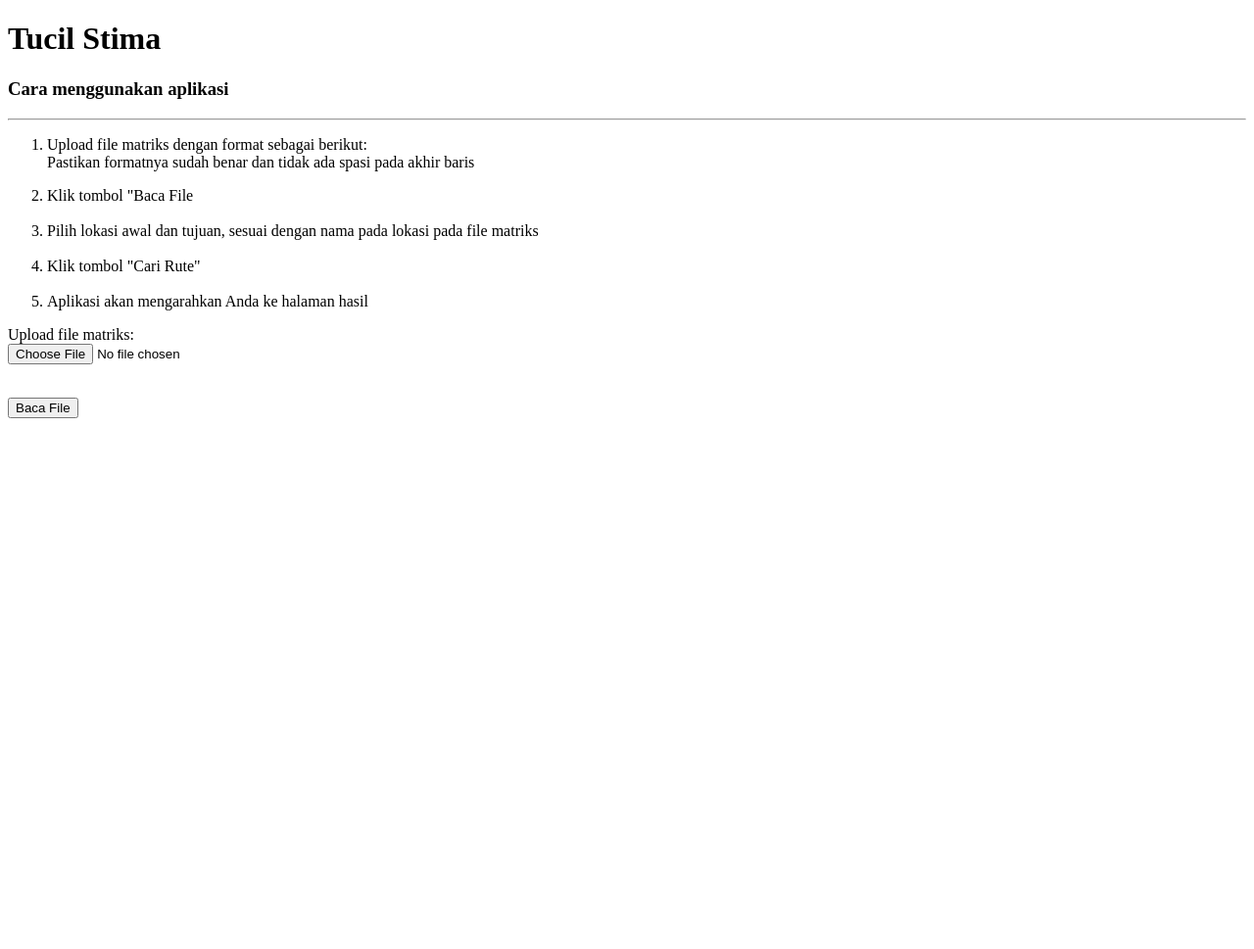
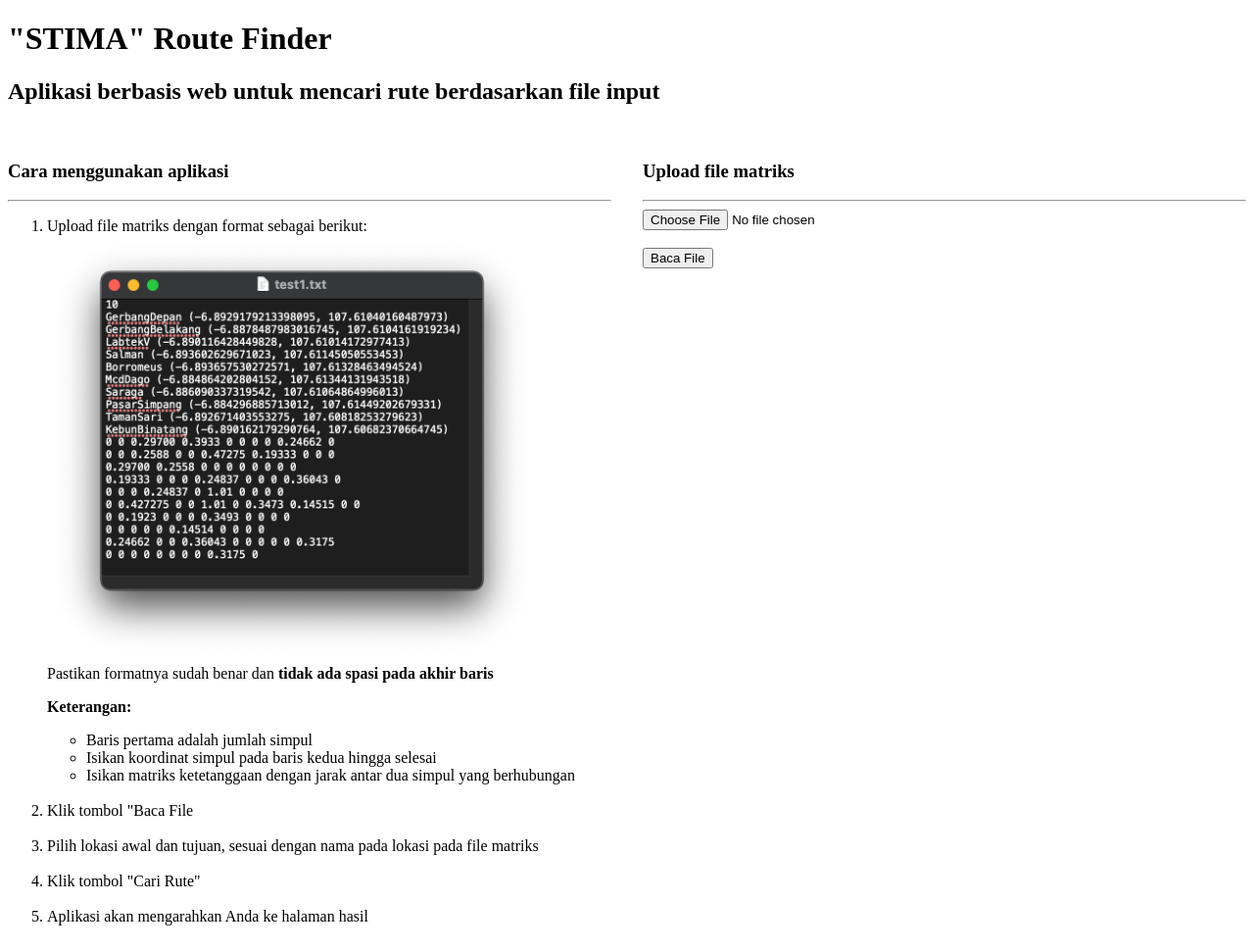
Before and after one commit to nabelanita/tucil-3-stima, a Flask app: page / in a window 1280 px wide. Shown: the whole page at 98% size. Before the commit the page ends 427 px from the top, so only its background shows below. Run offline with Flask 2, Linux system fonts and the light colour scheme.

Commit message:
edit html

```diff
--- a/web/app.py
+++ b/web/app.py
@@ -44,7 +44,7 @@ def result():
     node = json.dumps([{"lat": n[0], "lng": n[1]} for n in temp])
     res = json.dumps([{"lat": hasil[0], "lng": hasil[1]} for hasil in hasilLatLng])
     adjCoor = json.dumps(coor)
-    return render_template('result.html', res=res, node=node, dist=dist, nodeNames=nodeNames, adjCoor=adjCoor)
+    return render_template('result.html', origin=origin, goal=goal, res=res, node=node, dist=dist, nodeNames=nodeNames, adjCoor=adjCoor)
 
 
 
--- a/web/templates/index.html
+++ b/web/templates/index.html
@@ -1,30 +1,59 @@
 {% extends 'base.html' %}
 
 {% block head %}
+<style>
+    .container {
+        display: flex;
+    }
+
+    .info {
+        flex: 50%;
+    }
+
+    .upload {
+        margin-left: 2rem;
+    }
+</style>
 {% endblock %}
 {% block body %}
-<h1>Tucil Stima</h1>
+<h1>"STIMA" Route Finder</h1>
+<h2>Aplikasi berbasis web untuk mencari rute berdasarkan file input</h2>
+<br>
+<div class="container">
+
+    <div class="info">
         <h3>Cara menggunakan aplikasi</h3>
         <hr>
         <ol>
-    <li><p>Upload file matriks dengan format sebagai berikut:
-        <br>Pastikan formatnya sudah benar dan tidak ada spasi pada akhir baris</p>
+            <li><p>Upload file matriks dengan format sebagai berikut:<br>
+                <img src="{{url_for('static', filename='matriks.PNG')}}" width=500 />
+                <br>Pastikan formatnya sudah benar dan <strong>tidak ada spasi pada akhir baris</strong></p>
+                <p><strong>Keterangan:</strong></p>
+                <ul>
+                    <li>Baris pertama adalah jumlah simpul</li>
+                    <li>Isikan koordinat simpul pada baris kedua hingga selesai</li>
+                    <li>Isikan matriks ketetanggaan dengan jarak antar dua simpul yang berhubungan</li>
+                </ul>
+                <br>
             </li>
             <li>Klik tombol "Baca File</li><br>
             <li>Pilih lokasi awal dan tujuan, sesuai dengan nama pada lokasi pada file matriks</li><br>
             <li>Klik tombol "Cari Rute"</li><br>
             <li>Aplikasi akan mengarahkan Anda ke halaman hasil</li>
         </ol>
-<p>
-   Upload file matriks:<br>
+    </div>
+
+    <div class="info upload">
+        <h3>Upload file matriks</h3>
+        <hr>
         <input id="input-file" type="file" name="datafile" size="40">
-    </p>
-<br>
-
+        <br><br>
         <button id="read">Baca File</button>
-<br>
+        <br><br>
         <div id="choices"></div>
         <br>
+    </div>
+</div>
 
 <script type = "text/javascript" src="{{ url_for('static', filename='script.js') }}"></script>
 </script>
--- a/web/templates/nodes.html
+++ b/web/templates/nodes.html
@@ -3,13 +3,14 @@
 {% block head %}
 {% endblock %}
 {% block body %}
-<label for="origin">Pilih simpul awal:</label>
 <form action="{{ url_for('result') }}" method="post">
+    <label for="origin">Pilih simpul awal:</label>
     <select name="origin" id="origin">
     {% for node in nodeList %}
       <option value="{{ node }}">{{ node }}</option>
       {% endfor %}
     </select>
+    <br>
 
     <label for="goal">Pilih simpul tujuan:</label>
     <select name="goal" id="goal">
@@ -17,7 +18,7 @@
       <option value="{{ node }}">{{ node }}</option>
       {% endfor %}
     </select>
-    <br>
+    <br><br>
     <button id="submit" type="submit">Cari Rute</button>
 </form>
 <br>
--- a/web/templates/result.html
+++ b/web/templates/result.html
@@ -9,7 +9,7 @@
 </style>
 {% endblock %}
 {% block body %}
-<h2>Hasil pencarian Rute</h2>
+<h2>Hasil pencarian rute untuk {{ origin }} - {{ goal }}</h2>
 <br>
 <h3>Lintasan terpendek (merah)</h3>
 <div id="map"></div>
```
Also changed, not shown: web/static/matriks.png (added), 1 other file. Lines whose indentation alone changed are shown as unchanged.
